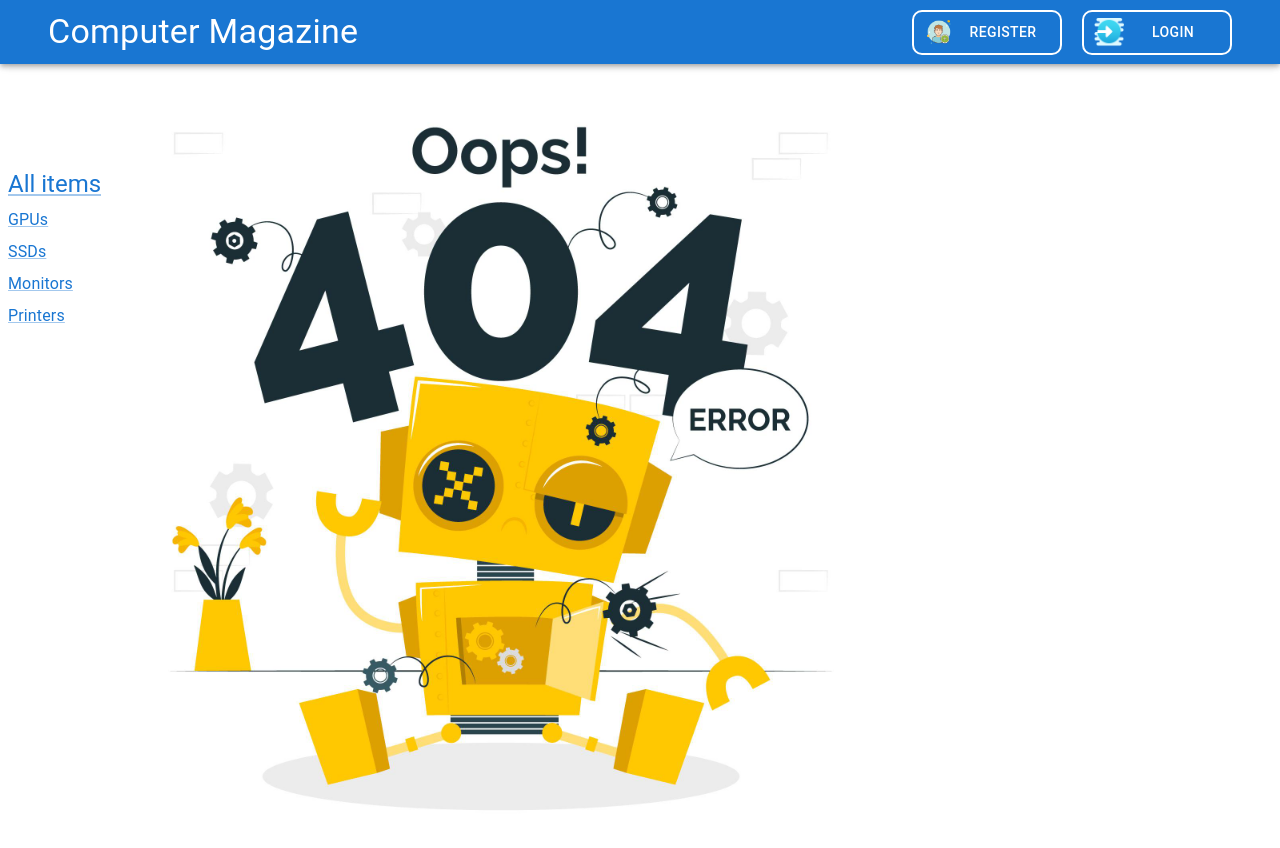
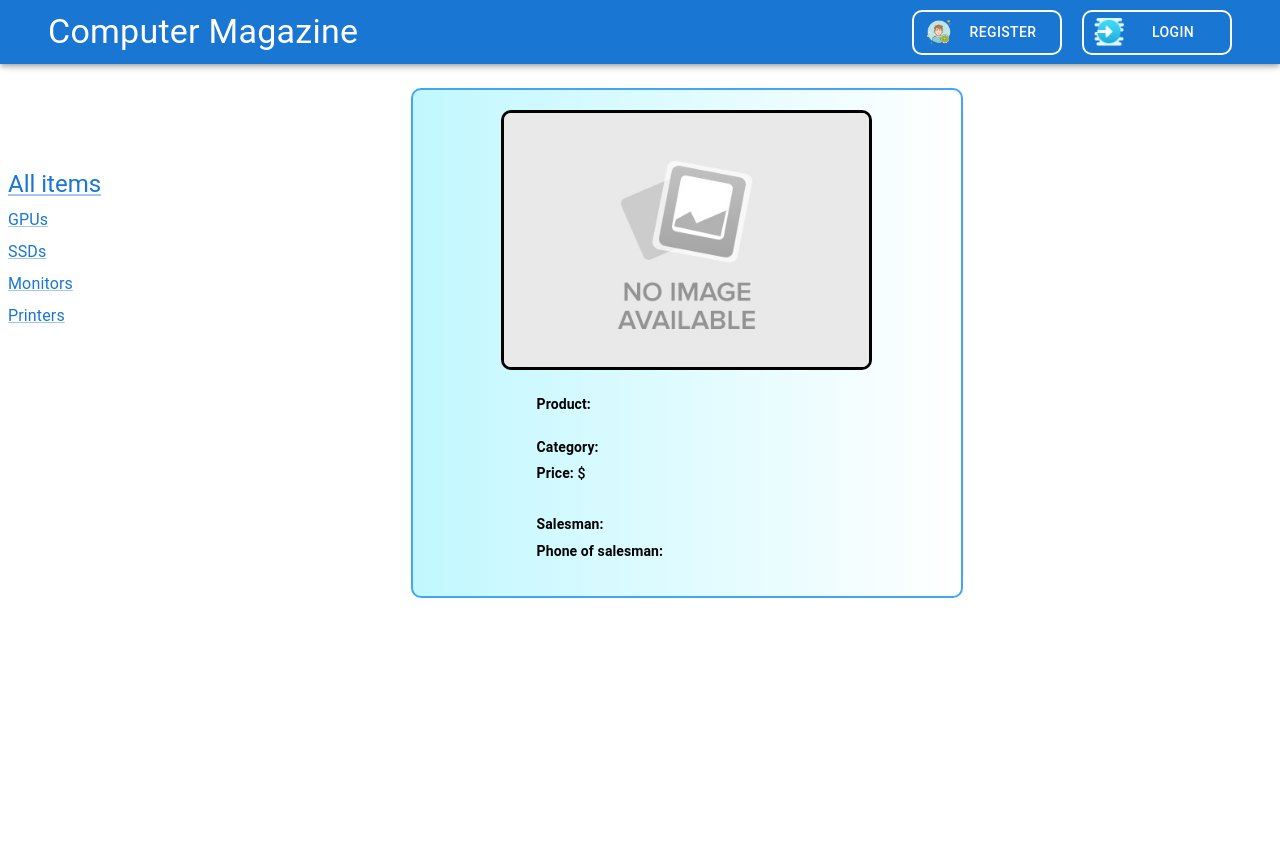
Before and after one commit to red88july/test_work11, a React (Vite) app in the folder frontend/: page /products/1 in a window 1280 px wide. Shown: the top 848 px of the page. After the commit the page ends 800 px from the top, so only its background shows below. Built offline with nearby package versions, Linux system fonts and the light colour scheme; no server answers.

Commit message:
"Create container ViewProduct for display ,ore details about product"

```diff
--- a/frontend/src/App.tsx
+++ b/frontend/src/App.tsx
@@ -10,6 +10,7 @@ import Gpu from './features/categories/Gpu';
 import Ssd from './features/categories/Ssd';
 import Monitors from './features/categories/Monitors';
 import Printers from './features/categories/Printers';
+import ViewProduct from './features/products/ViewProduct.tsx';
 
 function App() {
 
@@ -21,6 +22,7 @@ function App() {
           <Route path="/register" element={(<RegForm />)}/>
           <Route path="/login" element={(<LogForm />)}/>
           <Route path="/new-product" element={(<ProductForm />)}/>
+          <Route path="products/:id" element={(<ViewProduct />)}/>
           <Route path="/all-items" element={(<Products />)}/>
           <Route path="/GPUs" element={(<Gpu />)}/>
           <Route path="/SSDs" element={(<Ssd />)}/>
--- /dev/null
+++ b/frontend/src/features/products/ViewProduct.tsx
@@ -0,0 +1,96 @@
+import { Box, CardMedia, Container, Typography } from '@mui/material';
+import { useSelector } from 'react-redux';
+
+import { useAppDispatch } from '../../../app/hooks.ts';
+import { useParams } from 'react-router-dom';
+import { useEffect } from 'react';
+
+import picOfProduct from '../../assets/images/image_not_available.png';
+
+
+import { apiURL } from '../../constants.ts';
+import { selectViewProduct } from './productsSlice.ts';
+import { viewOneProduct } from './productsThunk.ts';
+
+const stylePostBox = {
+  borderRadius: '10px',
+  border: '2px solid #42a5f5',
+  display: 'flex',
+  flexDirection: 'column',
+  padding: '20px 20px 20px 20px',
+  alignItems: 'center',
+  marginBottom: '10px',
+  background: 'linear-gradient(90deg, rgba(0,224,255,0.24413515406162467) 0%, rgba(255,255,255,1) 100%)',
+  '&:hover': {
+    boxShadow: '6px 7px 21px -5px rgba(0,0,0,0.27)',
+  }
+};
+
+const ViewProduct = () => {
+  const dispatch = useAppDispatch();
+  const viewProduct = useSelector(selectViewProduct);
+
+  let imagePost = picOfProduct;
+
+  if (viewProduct?.image) {
+    imagePost = apiURL + '/' + viewProduct?.image;
+  }
+
+  const {id} = useParams();
+
+  useEffect(() => {
+    if (id) {
+      dispatch(viewOneProduct(id));
+    }
+  }, [dispatch, id]);
+
+
+  return (
+      <Container maxWidth="sm">
+        <Box marginTop={10}>
+          <Box key={viewProduct?._id} id={viewProduct?._id} sx={stylePostBox}>
+            <Box sx={{display: 'flex', justifyContent: 'center'}}>
+              <CardMedia
+                component="img"
+                sx={{width: '80%', height: 'auto', borderRadius: '10px', border: '3px solid black'}}
+                image={imagePost}
+                alt="message"
+              />
+            </Box>
+            <Box display="flex" flexDirection="column">
+              <Box marginTop={3}>
+                <Typography gutterBottom variant="subtitle2" component="div">
+                  <strong>Product: </strong><em>{viewProduct?.title}</em>
+                </Typography>
+              </Box>
+              <Box >
+                <Typography gutterBottom variant="subtitle1" component="div">
+                  <p style={{textIndent: '25px'}}>{viewProduct?.description}</p>
+                </Typography>
+              </Box>
+              <Box display="flex" flexDirection="column" justifyContent="right" marginBottom={1}>
+                <Box display="flex" flexDirection="column" width="300px">
+                  <Typography gutterBottom variant="subtitle2" component="div">
+                   <b>Category: </b><em>{viewProduct?.category}</em>
+                  </Typography>
+                  <Typography gutterBottom variant="subtitle2" component="div">
+                    <b>Price: </b><em>{viewProduct?.price}</em>$
+                  </Typography>
+                  <Box marginTop={3}>
+                    <Typography gutterBottom variant="subtitle2" component="div">
+                      <b>Salesman: </b><em>{viewProduct?.user.name}</em>
+                    </Typography>
+                    <Typography gutterBottom variant="subtitle2" component="div">
+                      <b>Phone of salesman: </b><em>{viewProduct?.user.phone}</em>
+                    </Typography>
+                  </Box>
+                </Box>
+              </Box>
+            </Box>
+          </Box>
+        </Box>
+      </Container>
+  );
+};
+
+export default ViewProduct;
--- a/frontend/src/features/products/productsSlice.ts
+++ b/frontend/src/features/products/productsSlice.ts
@@ -88,4 +88,4 @@ export const isLoadProducts = (state: RootState) => state.products.isLoadingProd
 export const isErrorLoadProducts = (state: RootState) => state.products.isErrorLoadProducts;
 
 
-export const selectViewPost = (state: RootState) => state.products.product;
+export const selectViewProduct = (state: RootState) => state.products.product;
```
